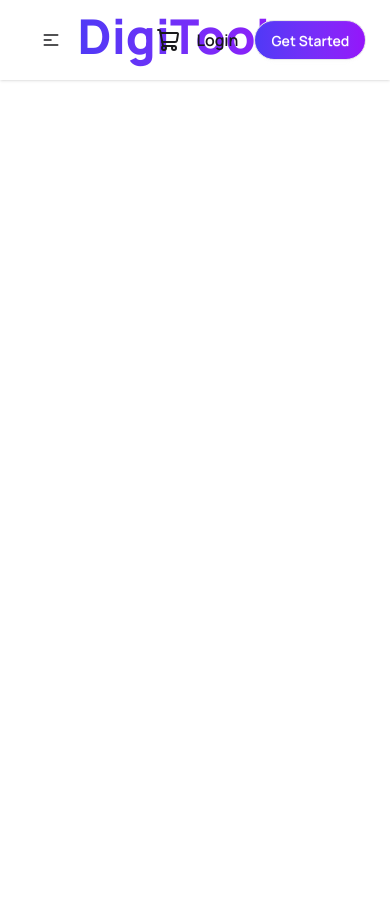
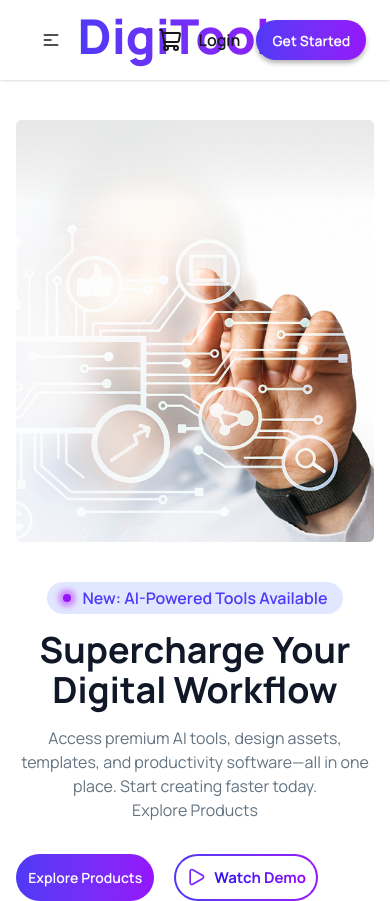
Before and after one commit to P-tanjim-second/digitoolPlatfrom, a React (Vite) app: page / in a window 390 px wide. Before the commit the page ends 844 px from the top, so only its background shows below. Built offline with nearby package versions, Linux system fonts and the light colour scheme.

Commit message:
create responsive banner section

```diff
--- a/src/App.jsx
+++ b/src/App.jsx
@@ -1,4 +1,5 @@
 import './App.css'
+import Banner from './Components/Banner/Banner'
 import Navbar from './Components/Navbar/Navbar'
 
 function App() {
@@ -6,6 +7,7 @@ function App() {
   return (
     <>
       <Navbar></Navbar>
+      <Banner></Banner>
     </>
   )
 }
--- /dev/null
+++ b/src/Components/Banner/Banner.jsx
@@ -0,0 +1,41 @@
+import React from 'react';
+import bannerImg from '../../assets/banner.png'
+import { Play } from 'lucide-react';
+
+const Banner = () => {
+    return (
+        <div className='max-w-11/12 mx-auto flex flex-col-reverse lg:flex-row justify-between items-center gap-10 mt-10 lg:mt-20'>
+            <div className='space-y-8'>
+                <div className='space-y-4 flex flex-col items-center lg:items-baseline text-center lg:text-left'>
+                    <div className='bg-[#e1e7ff] w-fit rounded-full text-[#4f39f6] py-1 px-4 flex gap-3 justify-center items-center font-semibold'>
+                        <div className='w-2 h-2 bg-[#9514fa] rounded-full shadow-[0px_0px_5px_5px_#cf91ff]'></div>
+                        <p>New: AI-Powered Tools Available</p>
+                    </div>
+
+                    <h1 className='text-[#101727] text-4xl lg:text-6xl xl:text-7xl font-bold lg:leading-18 xl:leading-20'>Supercharge Your <br /> Digital Workflow</h1>
+                    <p className='text-[#627382] lg:w-[60%]'>Access premium AI tools, design assets, templates, and productivity
+                        software—all in one place. Start creating faster today. <br />
+                        Explore Products
+                    </p>
+                </div>
+                <div className="buttons flex gap-5">
+                    <button className='bg-linear-to-r hover:scale-[1.02] transition-transform relative cursor-pointer from-[#4f39f6] to-[#9514fa] text-white rounded-full border-none px-3 py-3.25 text-[14px] font-semibold before:absolute before:inset-0 before:bg-linear-to-r before:from-[#9514fa] before:to-[#4f39f6] before:opacity-0 hover:before:opacity-100 before:transition-opacity before:rounded-full'><span className='relative z-10'>Explore Products</span></button>
+                    <button className=' border-none px-3 hover:scale-[1.02] transition-transform cursor-pointer py-3.25 text-[14px] font-semibold rounded-full relative bg-linear-to-r from-[#4f39f6] to-[#9514fa]'>
+                        <span className='absolute inset-0.5 rounded-full bg-white z-0 '></span>
+                        <span className='flex justify-center items-center gap-2 relative z-10'>
+                            <Play color="#7a26fb" size={20} />
+                            <span className='bg-linear-to-r from-[#2a10ee] to-[#9005fb] bg-clip-text text-transparent font-bold text-[15px] leading-none'>
+                                Watch Demo
+                            </span>
+                        </span>
+                    </button>
+                </div>
+            </div>
+            <div>
+                <img src={bannerImg} alt="" />
+            </div>
+        </div>
+    );
+};
+
+export default Banner;
--- a/src/Components/Navbar/Navbar.jsx
+++ b/src/Components/Navbar/Navbar.jsx
@@ -10,7 +10,7 @@ const Navbar = () => {
     }
 
     return (
-        <div className="navbar bg-base-100 shadow-sm">
+        <div className="navbar bg-base-100 shadow-sm sticky">
             <div className='navbar max-w-11/12 mx-auto flex p-0'>
                 <div className="navbar-start h-full">
                     <div className="dropdown">
@@ -36,7 +36,7 @@ const Navbar = () => {
                         <ShoppingCart />
                     </div>
                     <a href="" className='font-semibold hover:text-black/50 transition-colors'>Login</a>
-                    <a className="btn rounded-full relative bg-linear-to-r from-[#4f39f6] to-[#9514fa] text-white before:absolute before:inset-0 before:bg-linear-to-r before:from-[#9514fa] before:to-[#4f39f6] before:opacity-0 hover:before:opacity-100 before:transition-opacity before:rounded-full"><span className='relative z-10'>Get Started</span></a>
+                    <a className="btn border-none shadow-[0px_3px_5px_0px_rgba(0,0,0,0.3)] rounded-full relative bg-linear-to-r from-[#4f39f6] to-[#9514fa] text-white before:absolute before:inset-0 before:bg-linear-to-r before:from-[#9514fa] before:to-[#4f39f6] before:opacity-0 hover:before:opacity-100 before:transition-opacity before:rounded-full"><span className='relative z-10'>Get Started</span></a>
                 </div>
             </div>
         </div>
```
